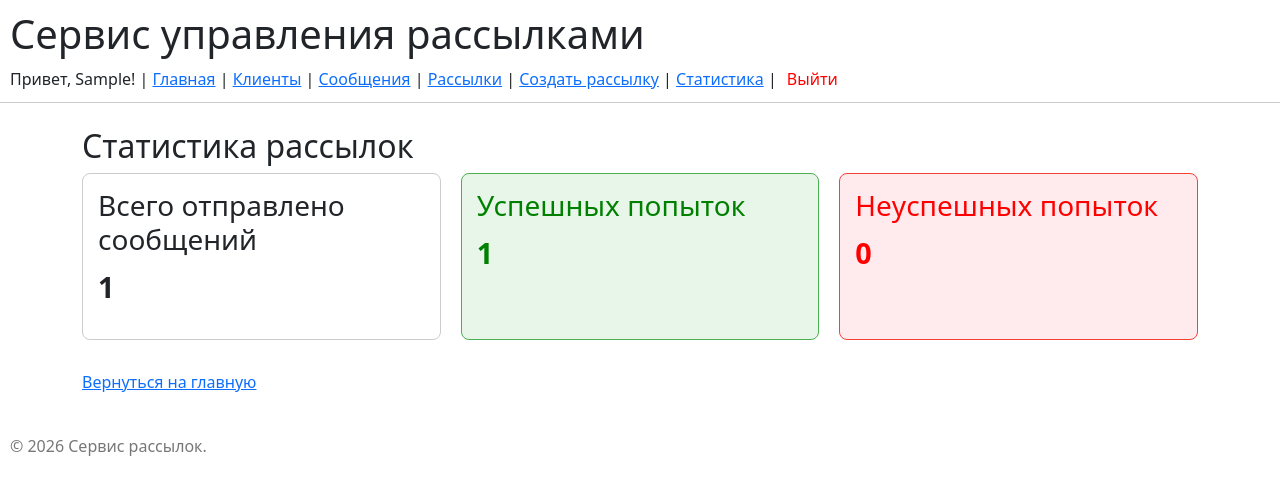
After one commit to Pav089sk/CourseWork6Django, a Django app: page /stats/ in a window 1280 px wide. The commit adds this page. Shown: the top 495 px of the page. Run offline with Django 5.2, Linux system fonts and the light colour scheme; a user stored in the database is signed in; tables that the repository leaves empty hold one stand-in row (values such as "Sample post"); some libraries are stand-ins or nearby versions.

Commit message:
Part 2 point 8

```diff
--- a/mailing/templates/mailing/base.html
+++ b/mailing/templates/mailing/base.html
@@ -19,6 +19,7 @@
                 <a href="{% url 'mailing:message_list' %}">Сообщения</a> |
                 <a href="{% url 'mailing:list_messenger' %}">Рассылки</a> |
                 <a href="{% url 'mailing:messenger_create' %}">Создать рассылку</a> |
+                <a href="{% url 'mailing:stats' %}">Статистика</a> |
                 <form action="{% url 'users:logout' %}" method="post" style="display:inline;">
                     {% csrf_token %}
                     <button type="submit" style="background:none; border:none; color:red; cursor:pointer;">Выйти</button>
--- /dev/null
+++ b/mailing/templates/mailing/stats.html
@@ -0,0 +1,22 @@
+{% extends 'mailing/base.html' %}
+
+{% block content %}
+<h2>Статистика рассылок</h2>
+
+<div style="display: grid; grid-template-columns: repeat(auto-fit, minmax(200px, 1fr)); gap: 20px; margin-bottom: 30px;">
+  <div style="border: 1px solid #ccc; padding: 15px; border-radius: 8px;">
+    <h3>Всего отправлено сообщений</h3>
+    <p style="font-size: 1.8em; font-weight: bold;">{{ total_messages }}</p>
+  </div>
+  <div style="border: 1px solid #4caf50; padding: 15px; border-radius: 8px; background: #e8f5e9;">
+    <h3 style="color: green;">Успешных попыток</h3>
+    <p style="font-size: 1.8em; font-weight: bold; color: green;">{{ successful }}</p>
+  </div>
+  <div style="border: 1px solid #f44336; padding: 15px; border-radius: 8px; background: #ffebee;">
+    <h3 style="color: red;">Неуспешных попыток</h3>
+    <p style="font-size: 1.8em; font-weight: bold; color: red;">{{ failed }}</p>
+  </div>
+</div>
+
+<a href="{% url 'mailing:home' %}">Вернуться на главную</a>
+{% endblock %}
--- a/mailing/urls.py
+++ b/mailing/urls.py
@@ -1,5 +1,7 @@
 from django.urls import path
-from .views import HomeView, RecipientCreate, RecipientDetailView, RecipientUpdateView, RecipientDelete, RecipientList, MessageCreate, MessageDetailView, MessageUpdateView, MessageList, MessageDelete, MessengerUpdateView, MessengerDelete, MessengerCreate, MessengerList, MessengerDetailView, AttemptDetailView, SendMailView
+from django.contrib.auth import views
+from mailing.views import stats_view, HomeView, RecipientCreate, RecipientDetailView, RecipientUpdateView, RecipientDelete, RecipientList, MessageCreate, MessageDetailView, MessageUpdateView, MessageList, MessageDelete, MessengerUpdateView, MessengerDelete, MessengerCreate, MessengerList, MessengerDetailView, AttemptDetailView, SendMailView
+
 app_name = 'mailing'
 
 urlpatterns = [
@@ -21,5 +23,6 @@ urlpatterns = [
     path('messenger/<int:pk>/delete/', MessengerDelete.as_view(), name='messenger_delete'),
     path('attempt/<int:pk>/', AttemptDetailView.as_view(), name='attempt_detail'),
     path('messenger/<int:pk>/send/', SendMailView.as_view(), name='send_mail'),
+    path('stats/', stats_view, name='stats'),
 
 ]
--- a/mailing/views.py
+++ b/mailing/views.py
@@ -1,3 +1,4 @@
+from django.shortcuts import render
 from django.views.generic.edit import CreateView, UpdateView, DeleteView
 from django.views.generic import ListView, DetailView, View, TemplateView
 from .models import Recipient, Message, Messenger, Attempt
@@ -204,3 +205,15 @@ class HomeView(TemplateView):
         ).count()
         context['unique_recipients'] = Recipient.objects.count()
         return context
+
+
+def stats_view(request):
+    user_messengers = Messenger.objects.filter(user=request.user)
+    attempts = Attempt.objects.filter(mailing__in=user_messengers)
+
+    context = {
+        'total_messages': attempts.count(),
+        'successful': attempts.filter(status=Attempt.SUCCESS).count(),
+        'failed': attempts.filter(status=Attempt.FAIL).count(),
+    }
+    return render(request, 'mailing/stats.html', context)
```
